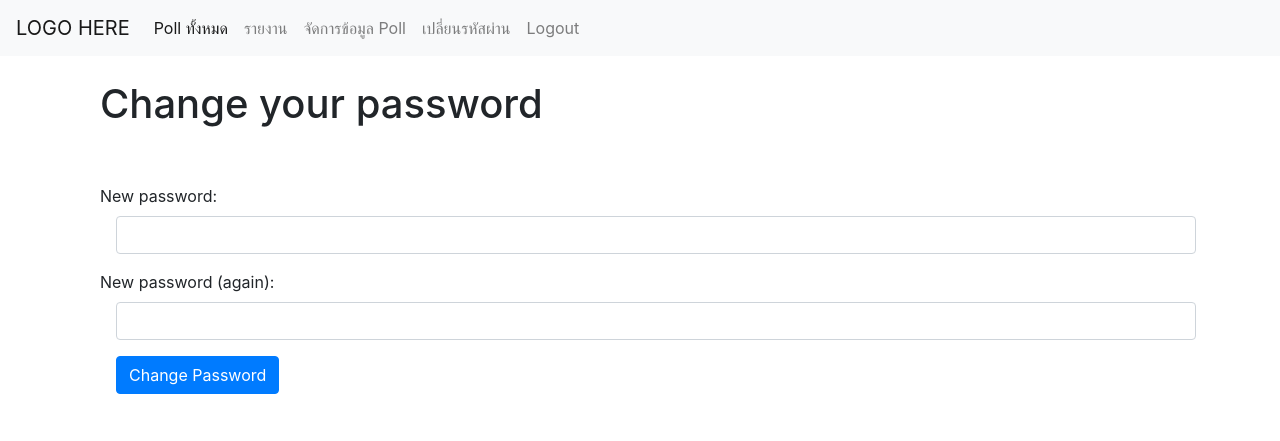
After one commit to Peechanok/forclips, a Django app: page /change_password/ in a window 1280 px wide. The commit adds this page. Shown: the top 441 px of the page. Run offline with Django 3.2, Linux system fonts and the light colour scheme; some libraries are stand-ins or nearby versions.

Commit message:
Init files for WEEK 7 exercises

```diff
--- a/polls/urls.py
+++ b/polls/urls.py
@@ -3,8 +3,7 @@ from django.urls import path
 from . import views
 
 urlpatterns = [
-    path('login/', views.my_login, name='login'),
-    path('logout/', views.my_logout, name='logout'),
     path('index/', views.index, name='index'),
     path('detail/<int:poll_id>/', views.detail, name='poll_detail'),
+    path('create/', views.create, name='poll_create'),
 ]
--- a/polls/views.py
+++ b/polls/views.py
@@ -11,13 +11,24 @@ from polls.models import Answer, Poll, Question
 # Create your views here.
 def my_login(request):
     context = {}
-
     return render(request, template_name='login.html', context=context)
 
 
 def my_logout(request):
     logout(request)
     return redirect('login')
+
+
+def change_password(request):
+    if request.method == 'POST':
+        user = request.user
+        password1 = request.POST.get('password1')
+        password1 = request.POST.get('password2')
+        # check that the passwords match
+
+        # reset password
+
+    return render(request, template_name='change_password.html')
 
 
 def index(request):
--- a/pollsite/urls.py
+++ b/pollsite/urls.py
@@ -16,7 +16,12 @@ Including another URLconf
 from django.contrib import admin
 from django.urls import path, include
 
+from polls import views
+
 urlpatterns = [
     path('admin/', admin.site.urls),
+    path('login/', views.my_login, name='login'),
+    path('logout/', views.my_logout, name='logout'),
+    path('change_password/', views.change_password, name='change_password'),
     path('polls/', include('polls.urls'))
 ]
--- a/templates/base.html
+++ b/templates/base.html
@@ -72,6 +72,9 @@
                     <a class="nav-link" href="#">จัดการข้อมูล Poll</a>
                 </li>
                 <li class="nav-item">
+                    <a class="nav-link" href="{% url 'change_password' %}">เปลี่ยนรหัสผ่าน</a>
+                </li>
+                <li class="nav-item">
                     <a class="nav-link" href="{% url 'logout' %}">Logout</a>
                 </li>
             </ul>
--- /dev/null
+++ b/templates/change_password.html
@@ -0,0 +1,21 @@
+{% extends "base.html" %}
+{% block content %}
+    <div class="container">
+        <h1>Change your password</h1>
+        <br/><br/>
+        <form method="GET" action="{% url 'change_password' %}">
+            <div class="form-group">
+                <label for="password1">New password:</label>
+                <input type="text" class="form-control ml-3" id="password1"
+                    name="password1" value="{{password1}}">
+            </div>
+            <div class="form-group">
+                <label for="password2">New password (again):</label>
+                <input type="password2" class="form-control ml-3" id="password2"
+                    name="password2" value="{{password2}}">
+            </div>
+            <button type="submit" class="btn btn-primary ml-3">Change Password</button>
+        </form>
+        <br/><br/>
+    </div>
+{% endblock %}
```
Also changed, not shown: polls/templates/polls/create.html (added).
